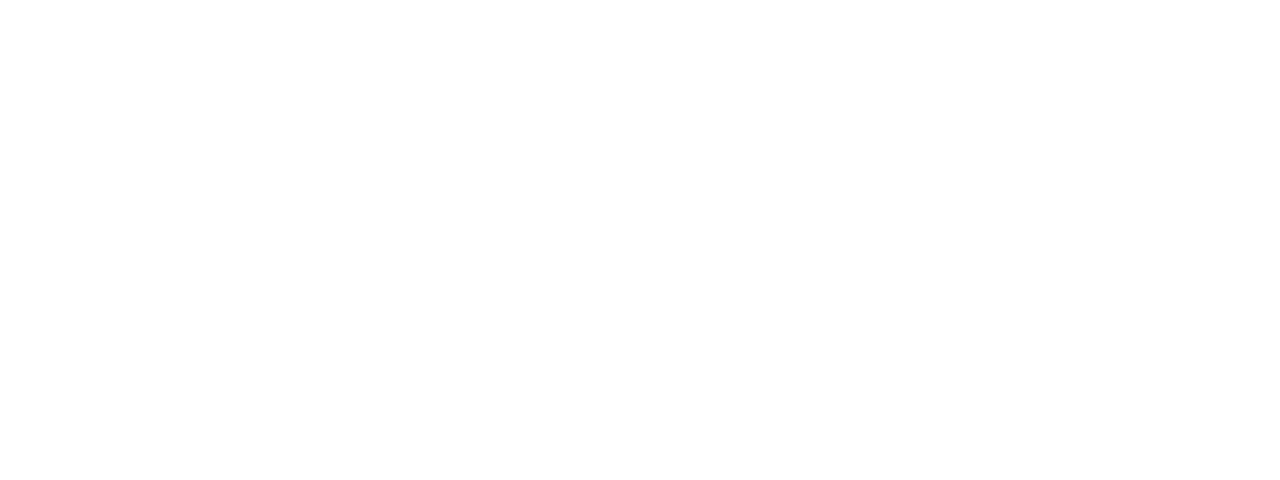
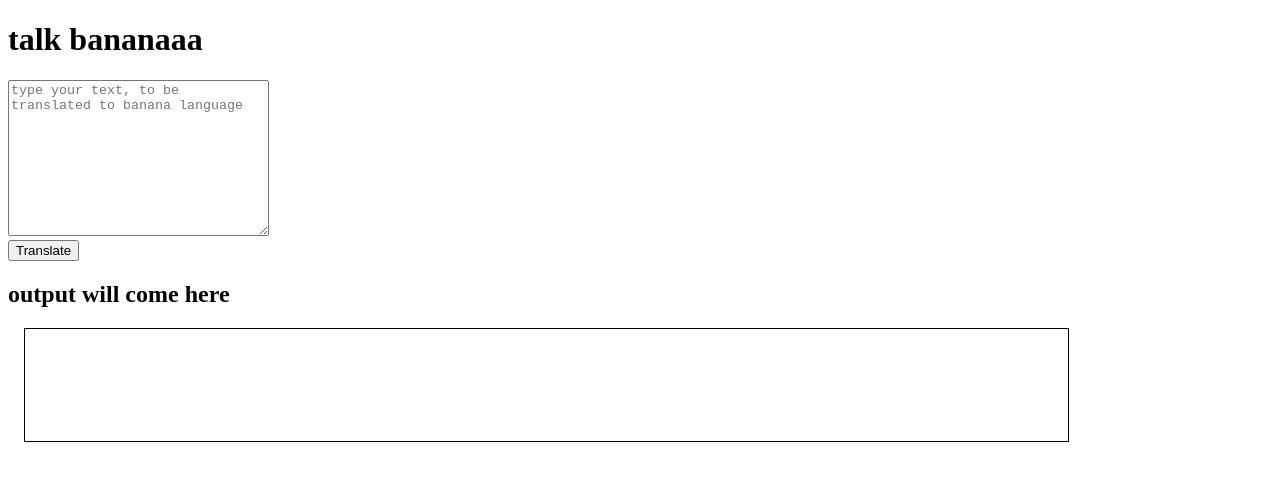
Before and after one commit to Samarth-5109/neogcamp-banana-speak, a plain HTML site: page index.html in a window 1280 px wide. Drawn offline with Linux system fonts and the light colour scheme.

Commit message:
input output console

```diff
--- a/app.js
+++ b/app.js
@@ -0,0 +1,10 @@
+//for selecting button
+var btnTranslate = document.querySelector("#btn-translate");
+var txtInput = document.querySelector("#txt-input");
+var Output = document.querySelector("#output");
+
+btnTranslate.addEventListener("click", function clickEventHandler() {
+    //console.log("clicked");
+    console.log(txtInput.value);
+    console.log(Output.innerHTML="translated text");
+});
--- a/index.html
+++ b/index.html
@@ -4,9 +4,22 @@
     <meta charset="UTF-8">
     <meta http-equiv="X-UA-Compatible" content="IE=edge">
     <meta name="viewport" content="width=device-width, initial-scale=1.0">
-    <title>Document</title>
+    <title>Banana speak</title>
+    <link rel="stylesheet" href="styles.css">
 </head>
 <body>
+    <h1>talk bananaaa</h1>
+    <form action="">
+       <textarea name="text" id="txt-input" placeholder="type your text, to be translated to banana language" cols="30" rows="10"></textarea>
+    </form>
+    <button id="btn-translate">Translate</button>
 
+    <h2>output will come here</h2>
+    <div id="output"></div>
+
+
+
+
+    <script src="app.js" type="text/javascript"></script>
 </body>
 </html>
--- /dev/null
+++ b/styles.css
@@ -0,0 +1,8 @@
+#output{
+    border: 1px solid black;
+    display: block;
+    width: 80%;
+    height: 10vh;
+    margin: 1rem;
+    padding: 1rem;
+}
```
